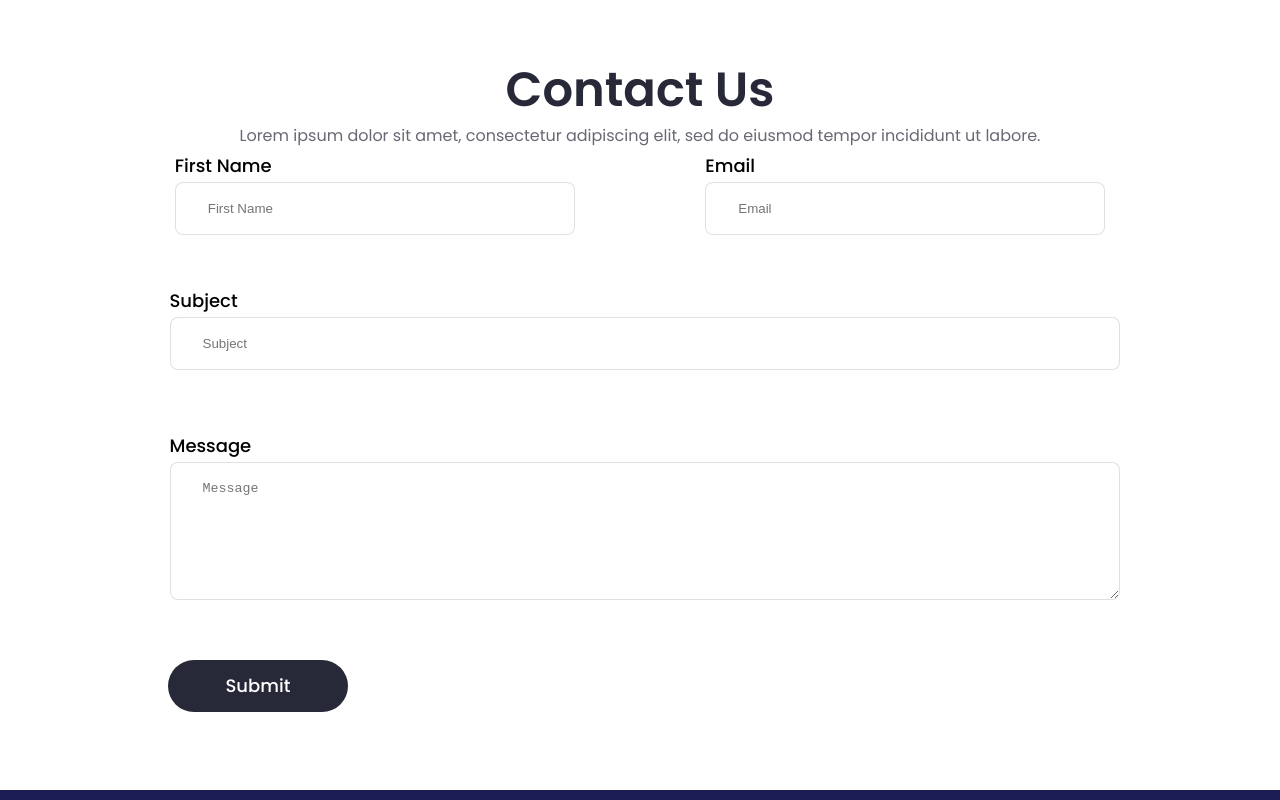
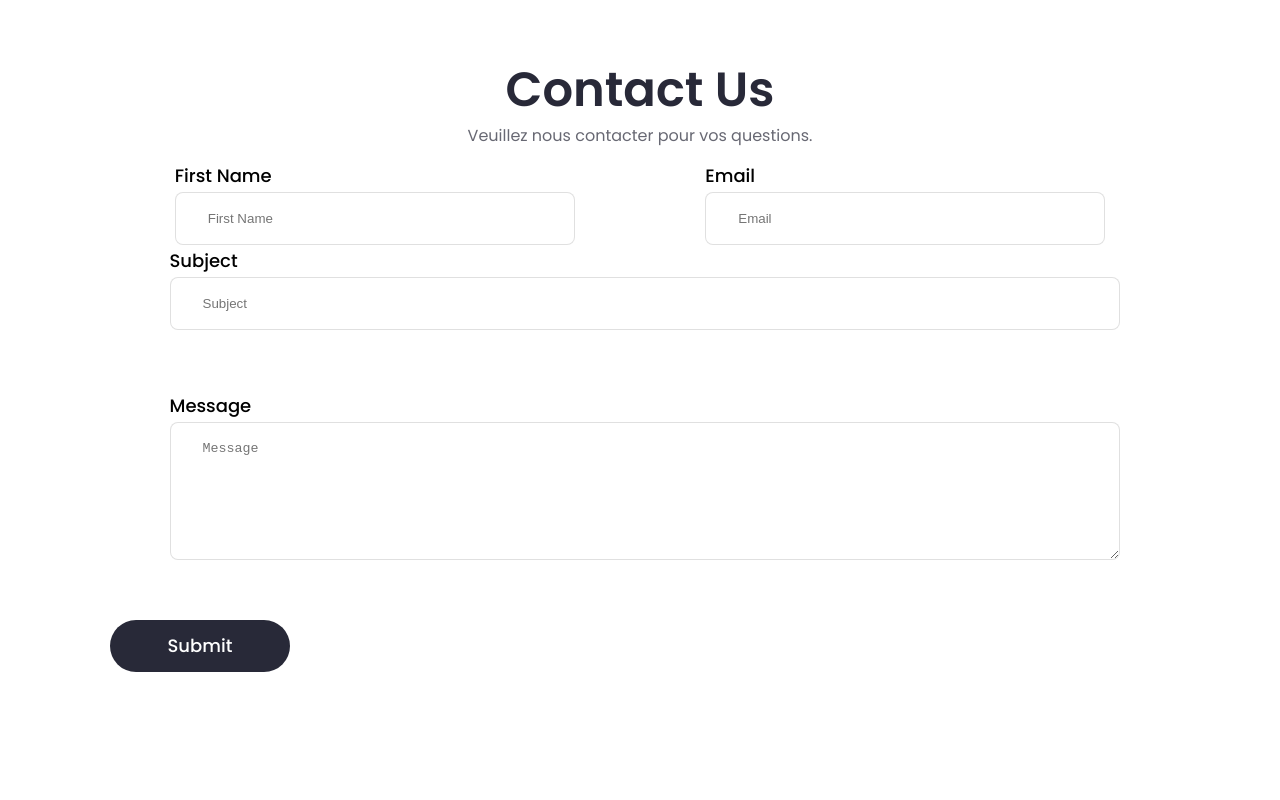
Before and after one commit to mhamedhnia/Projet2.0-client, a React (Create React App) app: page / in a window 1280 px wide. Shown: the part 2780-3580 px from the top of the page. Built offline with nearby package versions, Linux system fonts and the light colour scheme; no server answers.

Commit message:
On branch master
modified:   src/Components/ContactForm/Contact.css
modified:   src/Components/ContactForm/Contact.js

```diff
--- a/src/Components/ContactForm/Contact.css
+++ b/src/Components/ContactForm/Contact.css
@@ -26,7 +26,7 @@
 form {
     width: 1061px;
     height: 640px;
-    margin: 0 auto;
+    margin: 10px auto;
 }
 label {
     font-family: Poppins;
@@ -39,7 +39,7 @@ label {
 .form-group1 {
     display: flex;
     justify-content: space-around;
-    margin-bottom: 50px;
+    margin-bottom: auto;
 }
 .form-group2 {
     display: flex;
@@ -138,7 +138,7 @@ textarea {
 
 .btn-submit {
     padding: 10px 58px;
-    margin: 0px 58px;
+    margin: auto;
     font-family: Poppins;
     font-style: normal;
     font-weight: 500;
--- a/src/Components/ContactForm/Contact.js
+++ b/src/Components/ContactForm/Contact.js
@@ -90,9 +90,7 @@ const Contact = () => {
     <section className="contact-section" id="contact">
       <div className="contact-heading">
         <h2 className="contact-title">Contact Us</h2>
-        <p className="contact-description">
-          Lorem ipsum dolor sit amet, consectetur adipiscing elit, sed do eiusmod tempor incididunt ut labore.
-        </p>
+        <p className="contact-description"> Veuillez nous contacter pour vos questions.</p>
       </div>
       <form>
         <div className="form-group1">
```
